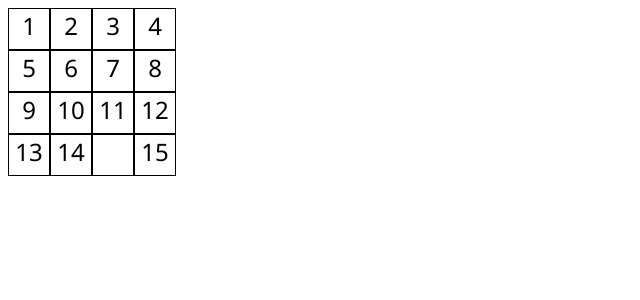
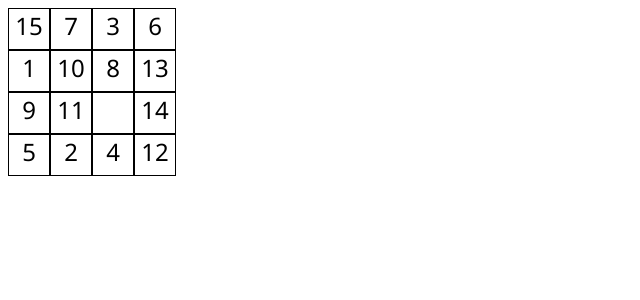
Before and after one commit to nastiaymlnv/fiftheen, a React (Create React App) app: page / in a window 1280 px wide. Shown: the top 300 px of the page, without its empty margins (0-640 px from the left). Built offline with nearby package versions, Linux system fonts and the light colour scheme.

Commit message:
add shuffling cells

```diff
--- a/src/components/Board/Board.js
+++ b/src/components/Board/Board.js
@@ -48,6 +48,21 @@ export default class Board extends Component {
 
     pairCounter = 0;
     moveIsAllowed = false;
+
+    componentDidMount() {
+        const boardID = [...this.state.boardID];
+        const shuffledBoardID = [];
+
+        for(let i = boardID.length; i !== 0; i--) {
+            const index = Math.floor(Math.random() * i);
+            const newPosition = boardID.splice(index, 1);
+            shuffledBoardID.push(newPosition);
+        }
+
+        this.setState({
+            boardID: shuffledBoardID
+        })
+    }
 
     moveChecker = (boardID, modifiedBoardEntity, swipeCellId, id) => {
         if (swipeCellId) {
```
